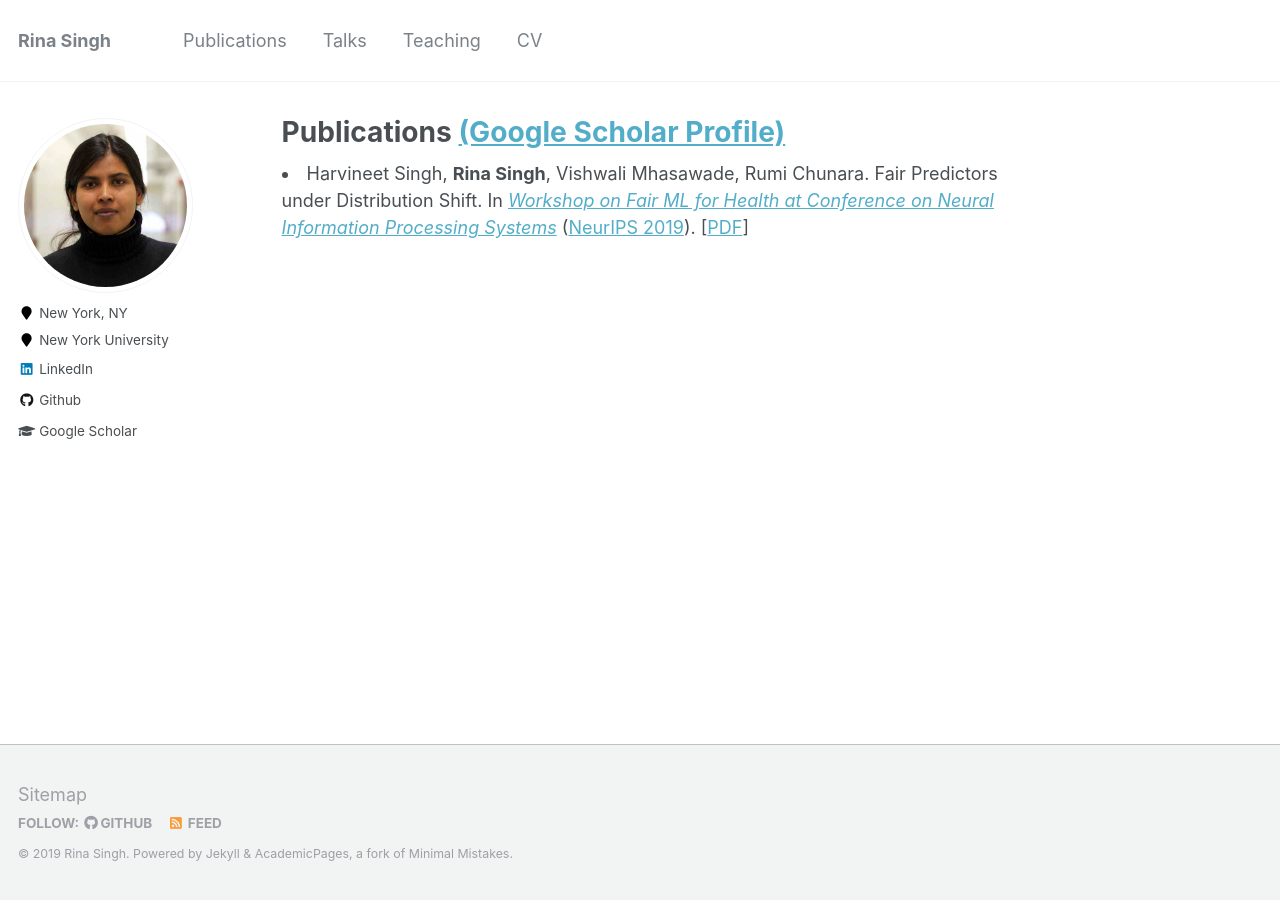
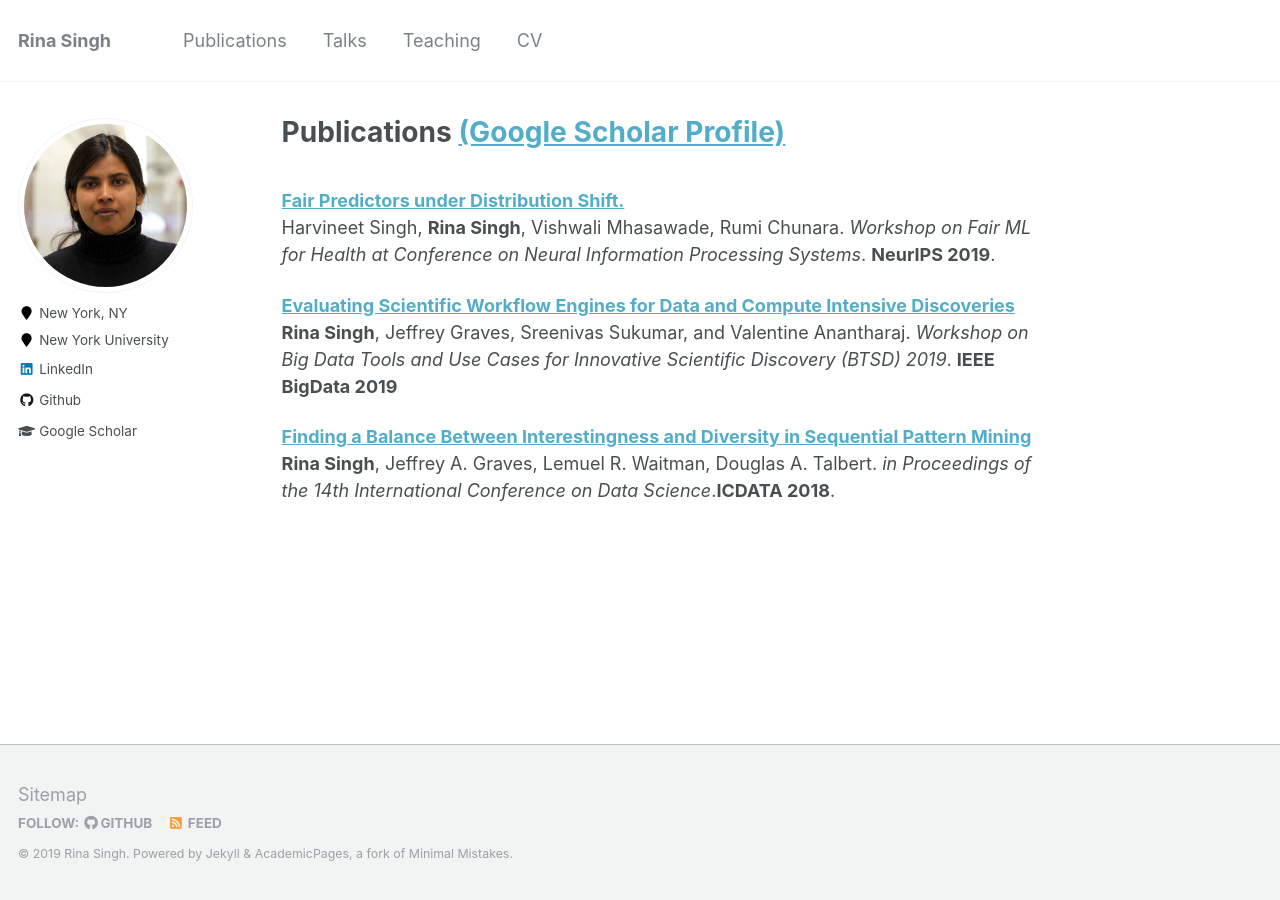
Before and after one commit to rsingh43/rsingh43.github.io, a Jekyll site: the page built from _pages/publications.md, in a window 1280 px wide. Built offline with Jekyll 4.4.1, drawn with Linux system fonts in a browser that asks for light colours.

Commit message:
Update publications.md

```diff
--- a/_pages/publications.md
+++ b/_pages/publications.md
@@ -3,10 +3,15 @@ title: "Publications [(Google Scholar Profile)](https://scholar.google.com/citat
 permalink: /publications/
 author_profile: true
 ---
-<li>
-		Harvineet Singh, <b>Rina Singh</b>, Vishwali Mhasawade, Rumi Chunara.
-		Fair Predictors under Distribution Shift.
-		In <i>
-			<a href="https://www.fairmlforhealth.com/">Workshop on Fair ML for Health at Conference on Neural Information Processing Systems</a></i> (<a href="https://nips.cc/">NeurIPS 2019</a>).
-		[<a href="https://arxiv.org/abs/1911.00677">PDF</a>]
-</li>
+<br>
+<b>[Fair Predictors under Distribution Shift.](https://arxiv.org/abs/1911.00677)</b> <br>
+Harvineet Singh, <b>Rina Singh</b>, Vishwali Mhasawade, Rumi Chunara.
+<i>Workshop on Fair ML for Health at Conference on Neural Information Processing Systems</i>. <b>NeurIPS 2019</b>.
+
+<b>[Evaluating Scientific Workflow Engines for Data and Compute Intensive Discoveries](https://sites.google.com/view/btsd2019/home)</b> <br>
+<b>Rina Singh</b>, Jeffrey Graves, Sreenivas Sukumar, and Valentine Anantharaj.
+<i>Workshop on Big Data Tools and Use Cases for Innovative Scientific Discovery (BTSD) 2019</i>. <b>IEEE BigData 2019</b>
+
+<b>[Finding a Balance Between Interestingness and Diversity in Sequential Pattern Mining](https://csce.ucmss.com/cr/books/2018/LFS/CSREA2018/ICD8044.pdf)</b> <br>
+<b>Rina Singh</b>, Jeffrey A. Graves, Lemuel R. Waitman, Douglas A. Talbert.
+<i>in Proceedings of the 14th International Conference on Data Science</i>.<b>ICDATA 2018</b>.
```
